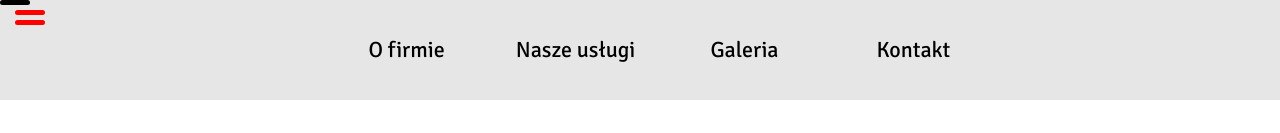
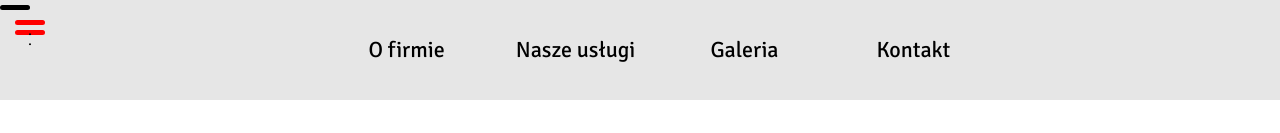
Before and after one commit to zolza/Portal, a plain HTML site: page index.html in a window 1280 px wide. Shown: the top 133 px of the page. Drawn offline with Linux system fonts and the light colour scheme.

Commit message:
burger - questions

```diff
--- a/css/style.css
+++ b/css/style.css
@@ -84,24 +84,26 @@ nav {
   background-color: black;
   border-radius:5px;
   position:relative;
+  top: 5px;
 }
 
 .burger-menu:after, .burger-menu:before {
-  content: '';
-  width: 30px;
+  content: '.'; /*co się dzieje przy usunięciu content, czemu jest niżej?*/
+  width: 100%;
   height:5px;
   background-color:red;
   position:absolute;
   border-radius:5px;
 }
+
 .burger-menu:after
 {
-  top:10px;
+  top:15px;
 }
 
 .burger-menu:before
 {
-  top:20px;
+  top:25px;
 }
 
 .container {
```
